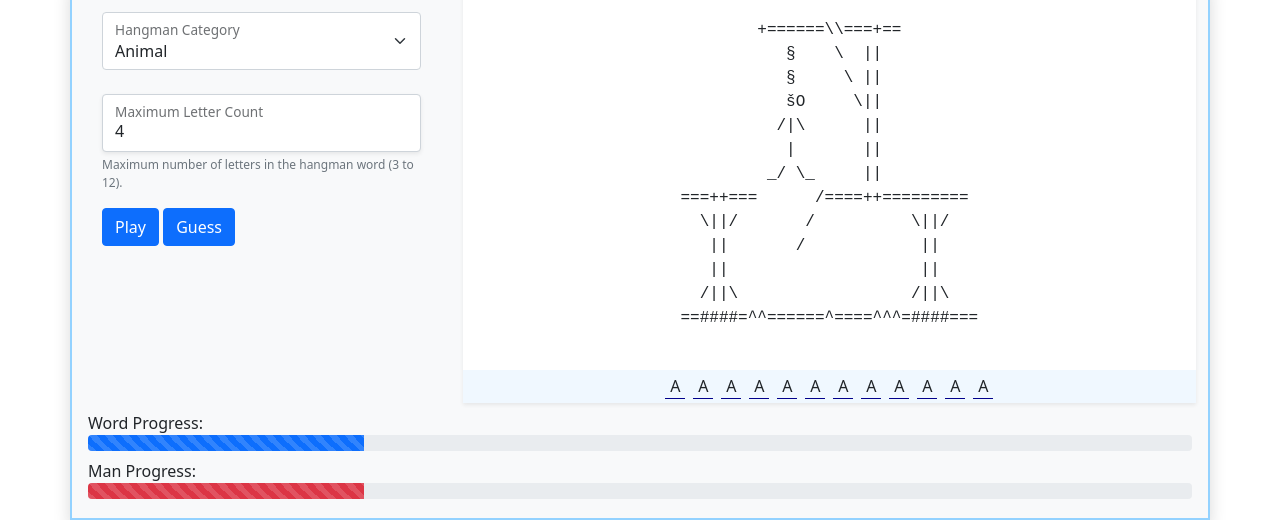
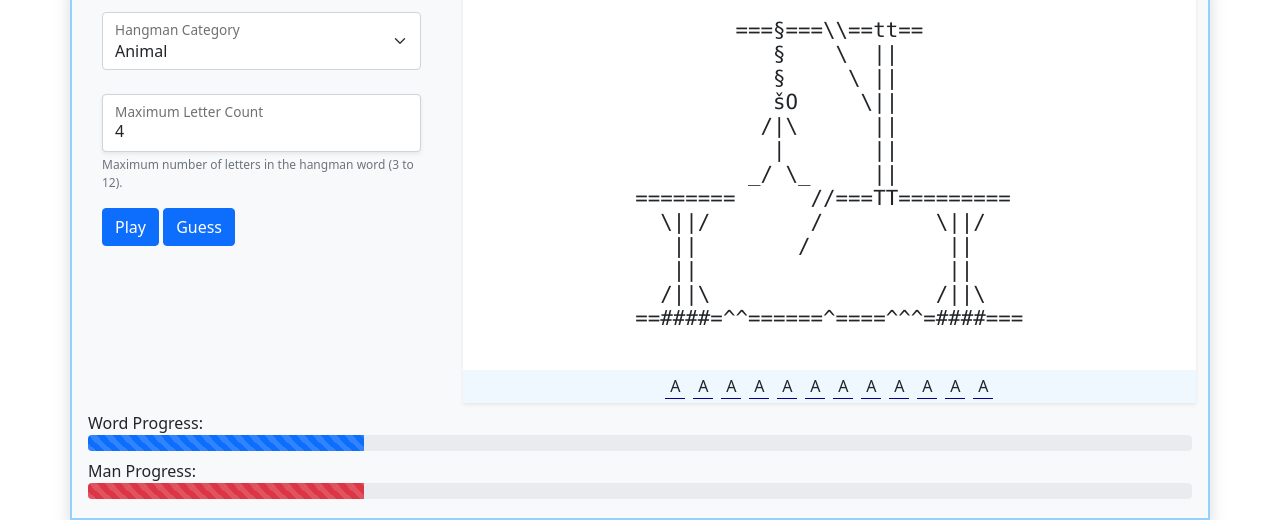
Before and after one commit to CinderScript/csc3221-node-website, a Node server app: page /Hangman/hangman.html in a window 1280 px wide. Shown: the part 512-1032 px from the top of the page. Run offline with Node 20, Linux system fonts and the light colour scheme.

Commit message:
hangman text reformat

```diff
--- a/public/Hangman/css/hangman.css
+++ b/public/Hangman/css/hangman.css
@@ -40,7 +40,8 @@
     margin:auto;
 }
 
-pre{
-    font-family:monospace,monospace;
-    font-size:1em;
+#gallows-container pre{
+    font-size:1.3em;
+    line-height:normal;
+
 }
--- a/public/Hangman/scripts/hangman.js
+++ b/public/Hangman/scripts/hangman.js
@@ -84,16 +84,16 @@ let wordBank =
 
 
 let hangmanASCII = "" +
-    "        +======\\\\===+==\n" +
+    "        ===§===\\\\==tt==\n" +
     "           §    \\  ||\n" +
     "           §     \\ ||\n" +
     "           šO     \\||\n" +
     "          /|\\      ||\n" +
     "           |       ||\n" +
     "         _/ \\_     ||\n" +
-    "===++===      /====++=========\n" +
-    "  \\||/       /          \\||/\n" +
-    "   ||       /            ||\n" +
+    "========      //===TT=========\n" +
+    "  \\||/        /         \\||/\n" +
+    "   ||        /           ||\n" +
     "   ||                    ||\n" +
     "  /||\\                  /||\\\n" +
     "==####=^^======^====^^^=####===";
```
